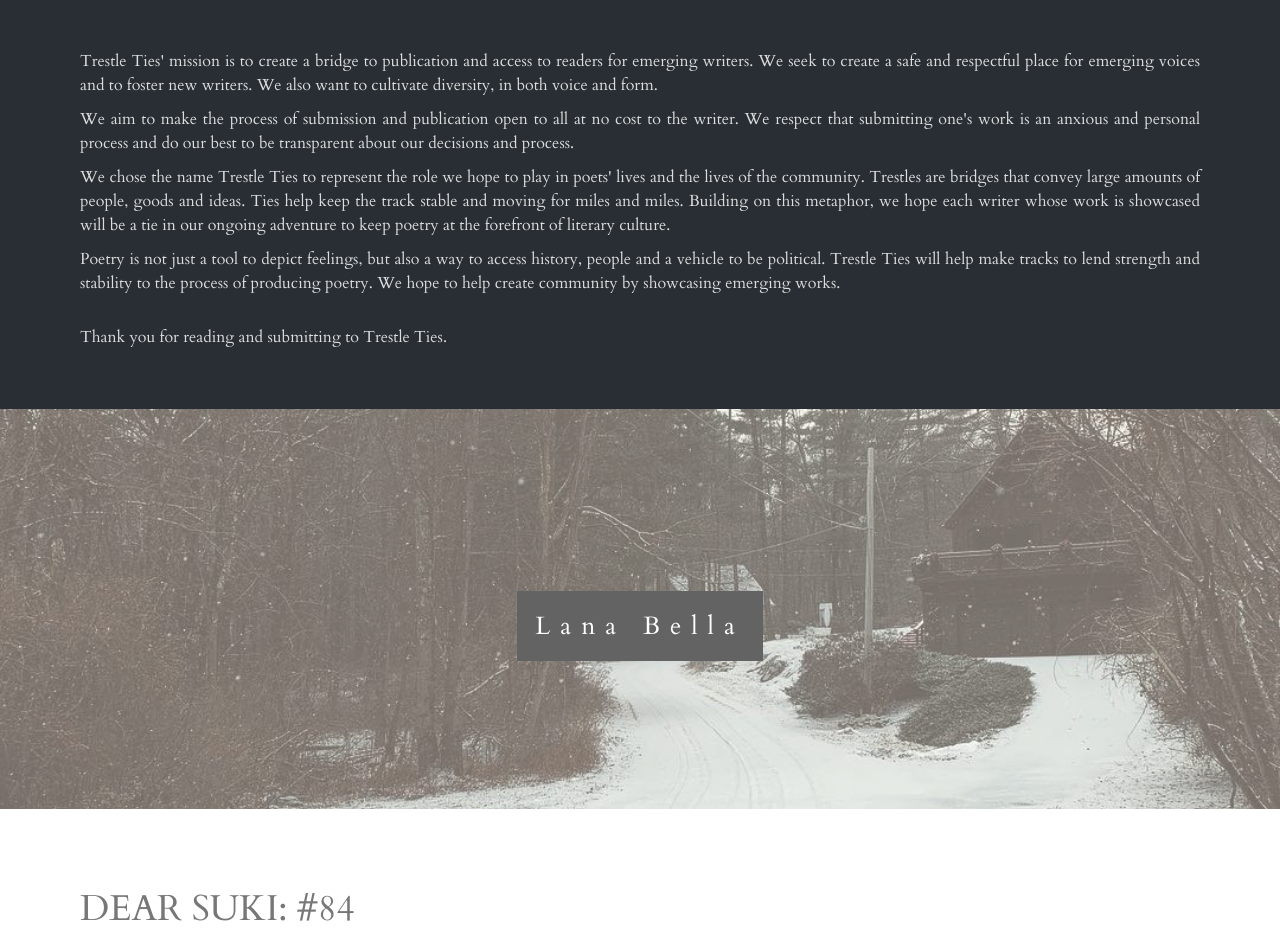
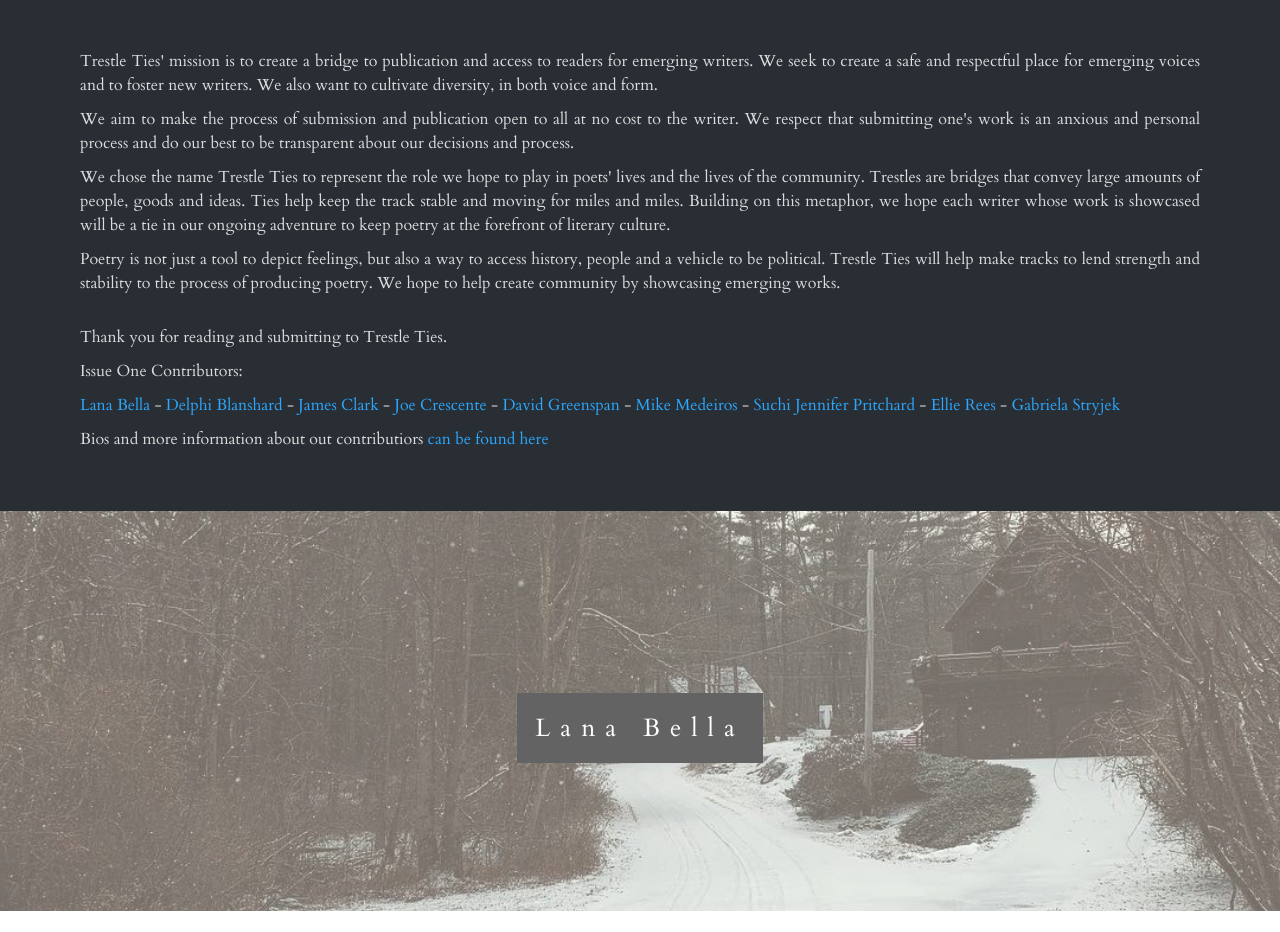
Before and after one commit to aschuman0/trestle-ties, a Flask app: page /issues/one in a window 1280 px wide. Shown: the part 801-1733 px from the top of the page. Run offline with Flask 2, Linux system fonts and the light colour scheme; some libraries are stand-ins or nearby versions.

Commit message:
add anchors and bio link

```diff
--- a/templates/issues/one/index.html
+++ b/templates/issues/one/index.html
@@ -38,9 +38,13 @@
     <div style="position:relative;">
       <div style="color:#ddd;background-color:#282E34;text-align:center;padding:50px 80px;text-align: justify;">
       {{ mission }}
+      <p>Issue One Contributors:</p>
+      <p><a href="#lana_bella">Lana Bella</a> - <a href="#delphi_blanshard">Delphi Blanshard</a> - <a href="#james_clark">James Clark</a> - <a href="#joe_crescente">Joe Crescente</a> - <a href="#david_greenspan">David Greenspan</a> - <a href="#mike_medeiros">Mike Medeiros</a> - <a href="#suchi">Suchi Jennifer Pritchard</a> - <a href="#ellie_rees">Ellie Rees</a> - <a href="#gabriela_stryjek">Gabriela Stryjek</a>
+      <p>Bios and more information about out contributiors <a href="{{ url_for('issue_one_contributors') }}">can be found here</a></p>
       </div>
     </div>
 
+    <a name="lana_bella"></a>
     <div class="bgimg-2">
       <div class="caption">
       <span class="border">Lana Bella</span>
@@ -51,6 +55,7 @@
       {{ lana_bella }}
     </div>
 
+    <a name="delphi_blanshard"></a>
     <div class="bgimg-2">
       <div class="caption">
       <span class="border">Delphi Blanshard</span>
@@ -61,6 +66,7 @@
       {{ delphi_blanshard }}
     </div>
 
+    <a name="james_clark"></a>
     <div class="bgimg-3">
       <div class="caption">
       <span class="border">James Clark</span>
@@ -71,6 +77,7 @@
       {{ james_clark }}
     </div>
 
+    <a name="joe_crescente"></a>
      <div class="bgimg-2">
       <div class="caption">
       <span class="border">Joe Crescente</span>
@@ -81,6 +88,7 @@
       {{ joe_crescente }}
     </div>
 
+    <a name="david_greenspan"></a>
     <div class="bgimg-3">
       <div class="caption">
       <span class="border">David Greenspan</span>
@@ -91,6 +99,7 @@
       {{ david_greenspan }}
     </div>
 
+    <a name="mike_medeiros"></a>
     <div class="bgimg-2">
       <div class="caption">
       <span class="border">Mike Medeiros</span>
@@ -101,6 +110,7 @@
       {{ mike_medeiros }}
     </div>
 
+    <a name="suchi"></a>
     <div class="bgimg-3">
       <div class="caption">
       <span class="border">Suchi Jennifer Pritchard</span>
@@ -111,6 +121,7 @@
       {{ suchi }}
     </div>
 
+      <a name="ellie_rees"></a>
      <div class="bgimg-2">
       <div class="caption">
       <span class="border">Ellie Rees</span>
@@ -121,6 +132,7 @@
       {{ ellie_rees }}
     </div>
 
+  <a name="gabriela_stryjek"></a>
    <div class="bgimg-3">
       <div class="caption">
       <span class="border">Gabriela Stryjek</span>
```
